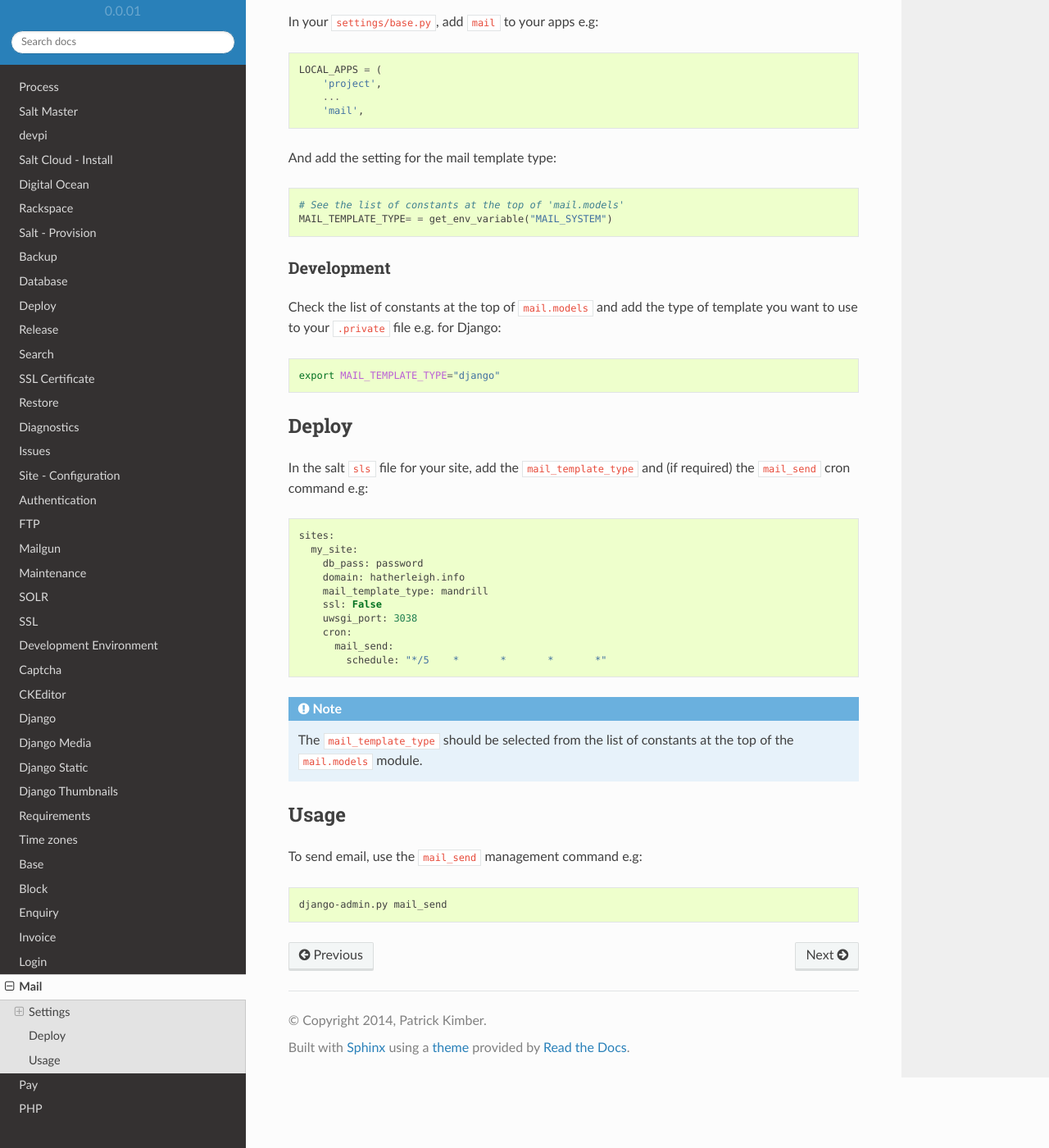
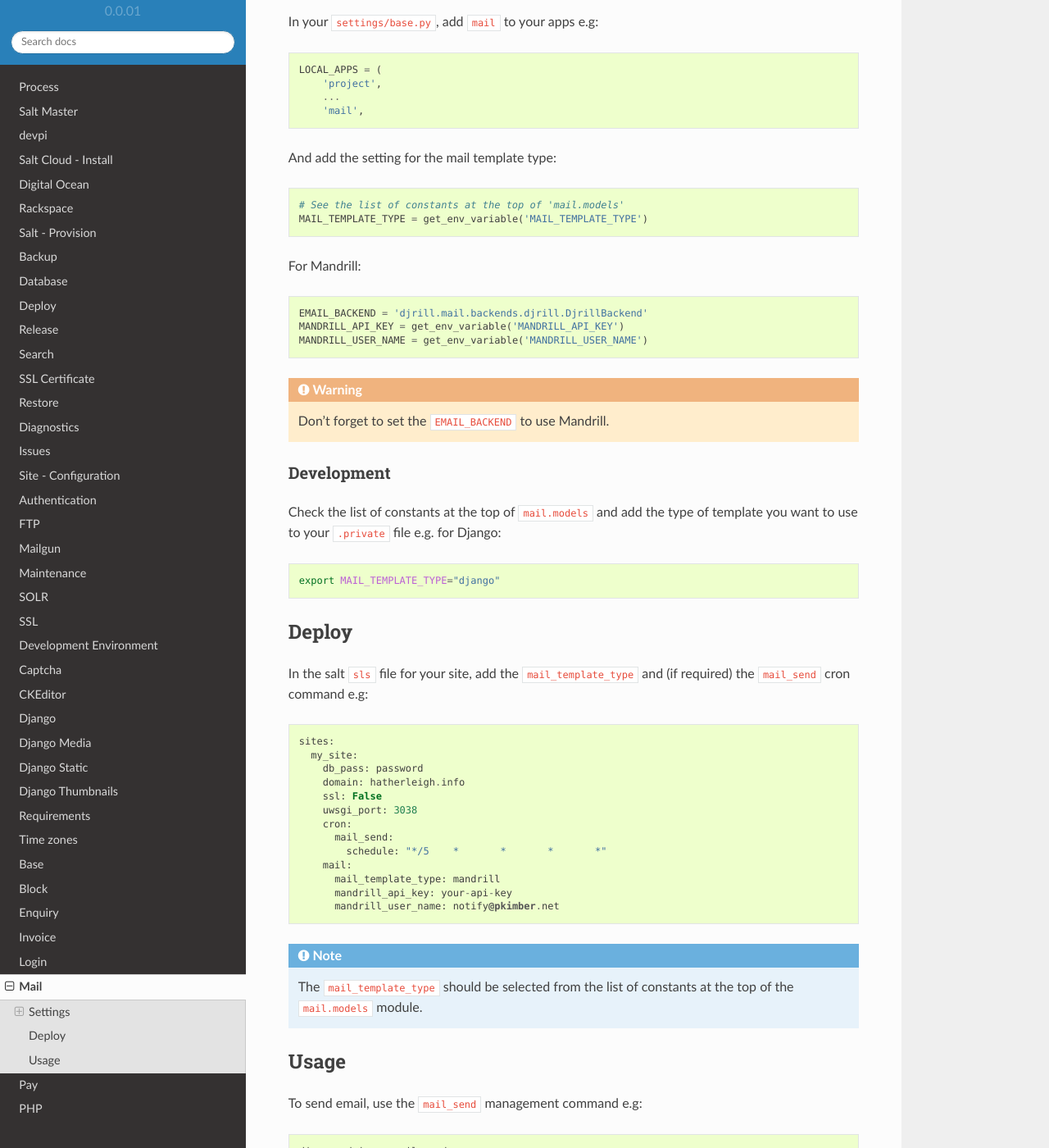
Before and after one commit to pkimber/old-docs-migrated-to-gitlab, a Sphinx documentation site: the page built from source/app-mail.rst, in a window 1280 px wide and 1400 px high, scrolled down 249 px. Shown: the whole window at 82% size. Built offline with Sphinx 7.4.7 and the Read the Docs theme 2.0.0, drawn with Linux system fonts in a browser that asks for light colours.

Commit message:
search and mail

```diff
--- a/source/app-mail.rst
+++ b/source/app-mail.rst
@@ -18,7 +18,15 @@ In your ``settings/base.py``, add ``mail`` to your apps e.g::
 And add the setting for the mail template type::
 
   # See the list of constants at the top of 'mail.models'
-  MAIL_TEMPLATE_TYPE= = get_env_variable("MAIL_SYSTEM")
+  MAIL_TEMPLATE_TYPE = get_env_variable('MAIL_TEMPLATE_TYPE')
+
+For Mandrill::
+
+  EMAIL_BACKEND = 'djrill.mail.backends.djrill.DjrillBackend'
+  MANDRILL_API_KEY = get_env_variable('MANDRILL_API_KEY')
+  MANDRILL_USER_NAME = get_env_variable('MANDRILL_USER_NAME')
+
+.. warning:: Don't forget to set the ``EMAIL_BACKEND`` to use Mandrill.
 
 Development
 -----------
@@ -40,12 +48,15 @@ required) the ``mail_send`` cron command e.g::
     my_site:
       db_pass: password
       domain: hatherleigh.info
-      mail_template_type: mandrill
       ssl: False
       uwsgi_port: 3038
       cron:
         mail_send:
           schedule: "*/5    *       *       *       *"
+      mail:
+        mail_template_type: mandrill
+        mandrill_api_key: your-api-key
+        mandrill_user_name: notify@pkimber.net
 
 .. note:: The ``mail_template_type`` should be selected from the list of
           constants at the top of the ``mail.models`` module.
--- a/source/fabric-search.rst
+++ b/source/fabric-search.rst
@@ -3,13 +3,13 @@ Search
 
 .. note::
 
-  Don't forget to set-up :doc:`solr`
+  Don't forget to set-up :doc:`search`
 
-To update the Haystack SOLR index for ``hatherleigh_info``::
+To update the Haystack index for ``hatherleigh_info``::
 
   fab site:hatherleigh_info haystack_index
 
-To clear the Haystack SOLR index for ``app_name`` on the ``web.server``::
+To clear the Haystack index for ``app_name`` on the ``web.server``::
 
   fab -H web@web.server haystack_index_clear:app_name
 
```
Also changed, not shown: source/app-search.rst (added, +31 -0 lines), source/issues.rst (+17 -0 lines), source/mailgun.rst (+4 -3 lines).
